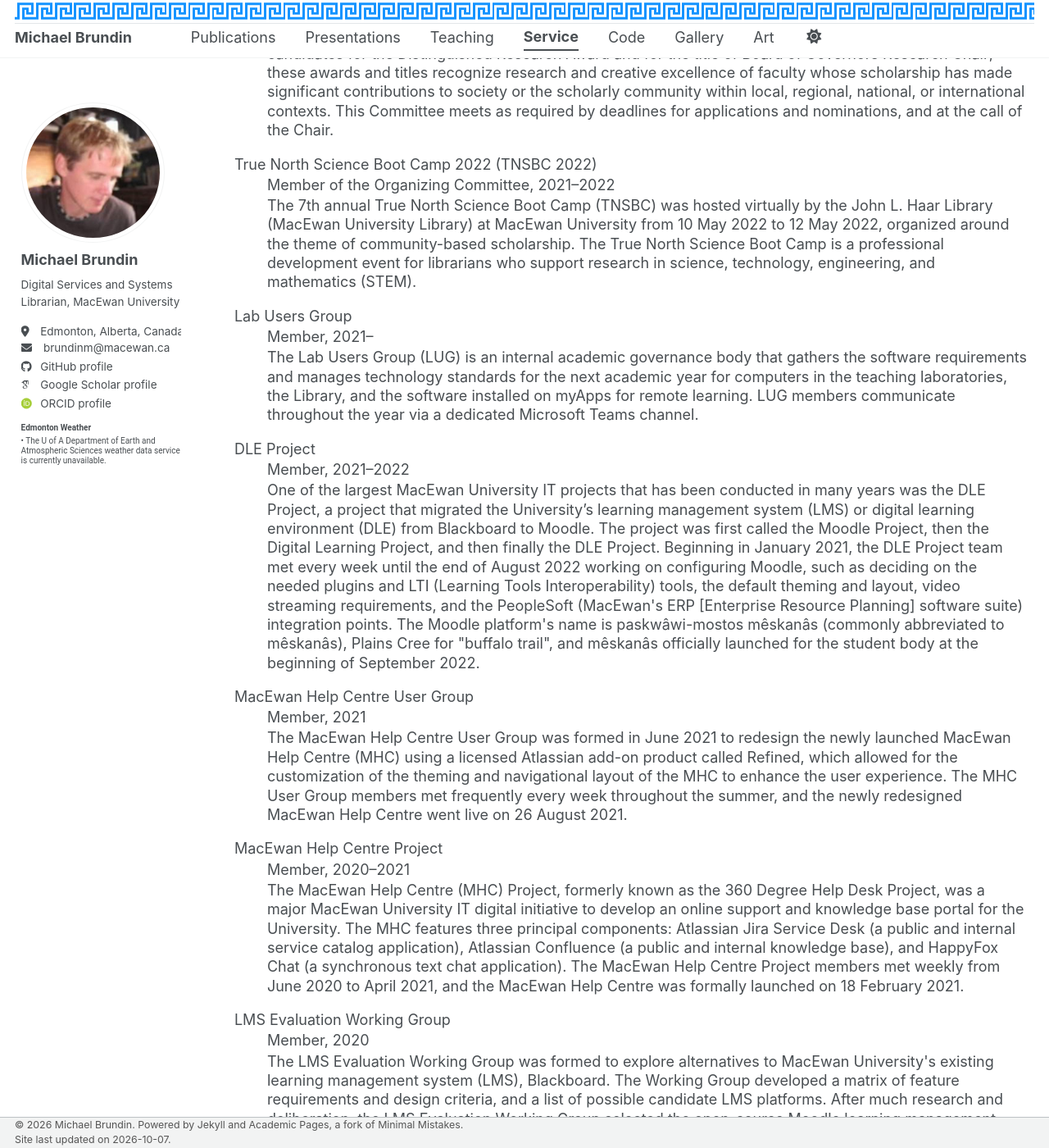
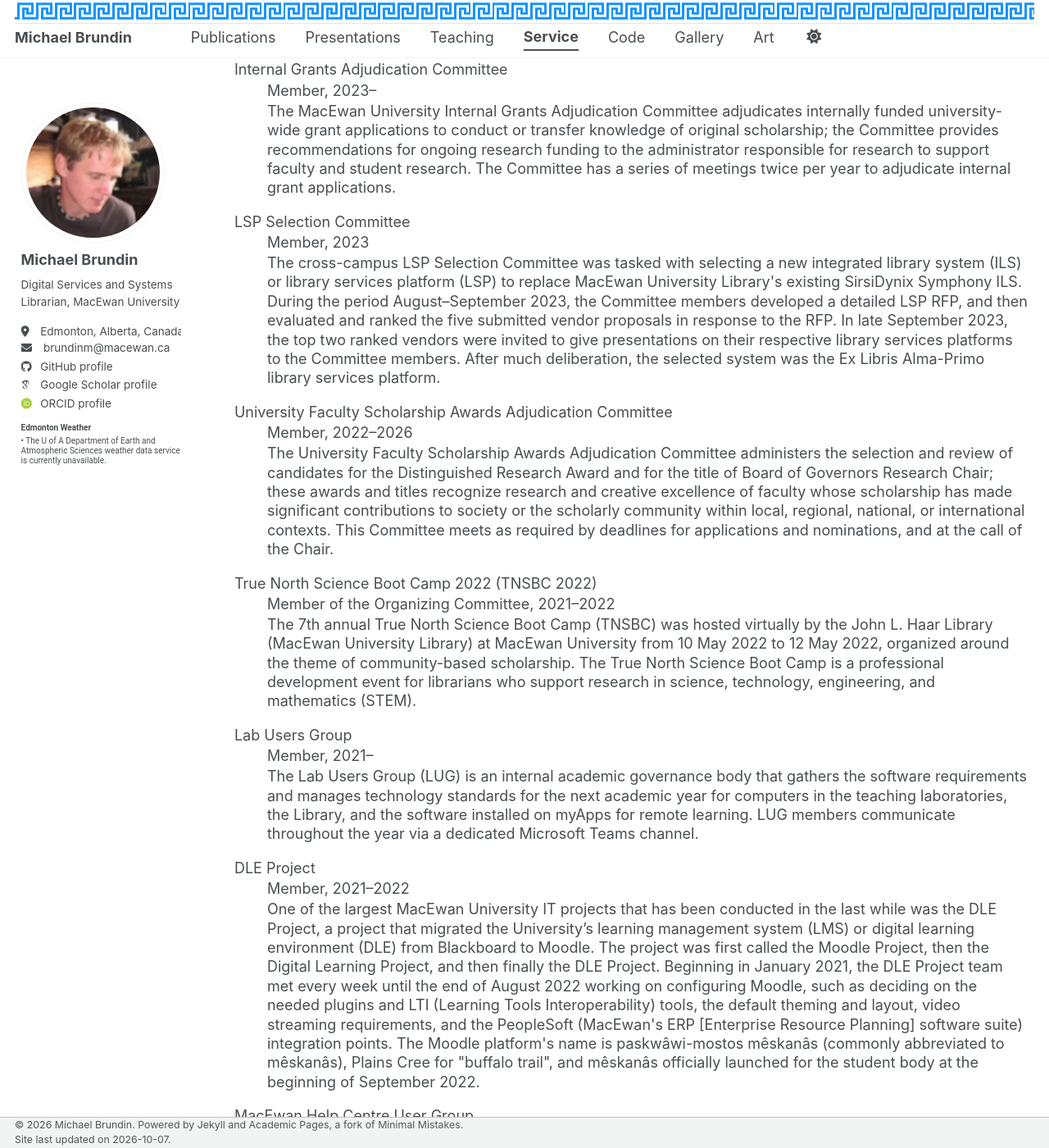
Before and after one commit to brundinm/brundinm.github.io, a Jekyll site: the page built from _pages/service.html, in a window 1280 px wide and 1400 px high, scrolled down 1620 px. Shown: the whole window at 82% size. Built offline with Jekyll 4.4.1, drawn with Linux system fonts in a browser that asks for light colours; some web fonts are replaced; a script bundle is joined from its source files by our own code; library files that are not in the unit come from our copies; some of the changed text lies outside the part shown.

Commit message:
Update service.html

```diff
--- a/_pages/service.html
+++ b/_pages/service.html
@@ -74,6 +74,11 @@
   <dt>Committee on Scholarly Activity</dt>
   <dd>Member, 2025–</dd>
   <dd>The Committee on Scholarly Activity (the Committee) is established by the General Faculties Council (GFC) under its general authority for academic matters under the Alberta Post-secondary Learning Act. The Committee provides academic research oversight from a cross-program/institutional perspective. It serves as GFC’s primary advisory group on scholarship, understood to include both research and creative activity, and related initiatives, issues, and activities. The Committee meets every month throughout the year except for July and August.</dd>
+</dl>
+<dl>
+  <dt>LSP Core Project Team</dt>
+  <dd>Member, 2024–2025</dd>
+  <dd>A major IT project with campus-wide implications was MacEwan University’s migration from our old integrated library system (ILS) SirsiDynix Symphony to our new library services platform (LSP) Ex Libris Alma-Primo. The LSP Core Project Team members oversaw the data migration workflow (which included MARC bibliographic record data cleanup activities), the integration of any necessary allied systems, and the implementation and configuration of the new LSP. The Alma-Primo LSP was successfully launched on 11 December 2024. There was also much post-launch work to carry out in the winter term of 2025, such as performing additional configuration modifications, and migrating from our existing interlibrary loan (ILL) platform Relais to the Ex Libris ILL platform Rapido, and migrating from our existing resource list management system (RLMS) Talis Aspire to the Ex Libris RLMS platform Leganto.</dd>
 </dl>
 <dl>
   <dt>AVP, IT and CIO Search Committee</dt>
@@ -89,6 +94,11 @@
   <dt>Internal Grants Adjudication Committee</dt>
   <dd>Member, 2023–</dd>
   <dd>The MacEwan University Internal Grants Adjudication Committee adjudicates internally funded university-wide grant applications to conduct or transfer knowledge of original scholarship; the Committee provides recommendations for ongoing research funding to the administrator responsible for research to support faculty and student research. The Committee has a series of meetings twice per year to adjudicate internal grant applications.</dd>
+</dl>
+<dl>
+  <dt>LSP Selection Committee</dt>
+  <dd>Member, 2023</dd>
+  <dd>The cross-campus LSP Selection Committee was tasked with selecting a new integrated library system (ILS) or library services platform (LSP) to replace MacEwan University Library's existing SirsiDynix Symphony ILS. During the period August–September 2023, the Committee members developed a detailed LSP RFP, and then evaluated and ranked the five submitted vendor proposals in response to the RFP. In late September 2023, the top two ranked vendors were invited to give presentations on their respective library services platforms to the Committee members. After much deliberation, the selected system was the Ex Libris Alma-Primo library services platform.</dd>
 </dl>
 <dl>
   <dt>University Faculty Scholarship Awards Adjudication Committee</dt>
@@ -108,7 +118,7 @@
 <dl>
   <dt>DLE Project</dt>
   <dd>Member, 2021–2022</dd>
-  <dd>One of the largest MacEwan University IT projects that has been conducted in many years was the DLE Project, a project that migrated the University’s learning management system (LMS) or digital learning environment (DLE) from Blackboard to Moodle. The project was first called the Moodle Project, then the Digital Learning Project, and then finally the DLE Project. Beginning in January 2021, the DLE Project team met every week until the end of August 2022 working on configuring Moodle, such as deciding on the needed plugins and LTI (Learning Tools Interoperability) tools, the default theming and layout, video streaming requirements, and the PeopleSoft (MacEwan's ERP [Enterprise Resource Planning] software suite) integration points. The Moodle platform's name is paskwâwi-mostos mêskanâs (commonly abbreviated to mêskanâs), Plains Cree for "buffalo trail", and mêskanâs officially launched for the student body at the beginning of September 2022.</dd>
+  <dd>One of the largest MacEwan University IT projects that has been conducted in the last while was the DLE Project, a project that migrated the University’s learning management system (LMS) or digital learning environment (DLE) from Blackboard to Moodle. The project was first called the Moodle Project, then the Digital Learning Project, and then finally the DLE Project. Beginning in January 2021, the DLE Project team met every week until the end of August 2022 working on configuring Moodle, such as deciding on the needed plugins and LTI (Learning Tools Interoperability) tools, the default theming and layout, video streaming requirements, and the PeopleSoft (MacEwan's ERP [Enterprise Resource Planning] software suite) integration points. The Moodle platform's name is paskwâwi-mostos mêskanâs (commonly abbreviated to mêskanâs), Plains Cree for "buffalo trail", and mêskanâs officially launched for the student body at the beginning of September 2022.</dd>
 </dl>
 <dl>
   <dt>MacEwan Help Centre User Group</dt>
```
Also changed, not shown: other parts of _pages/service.html (+2 -2 lines).
